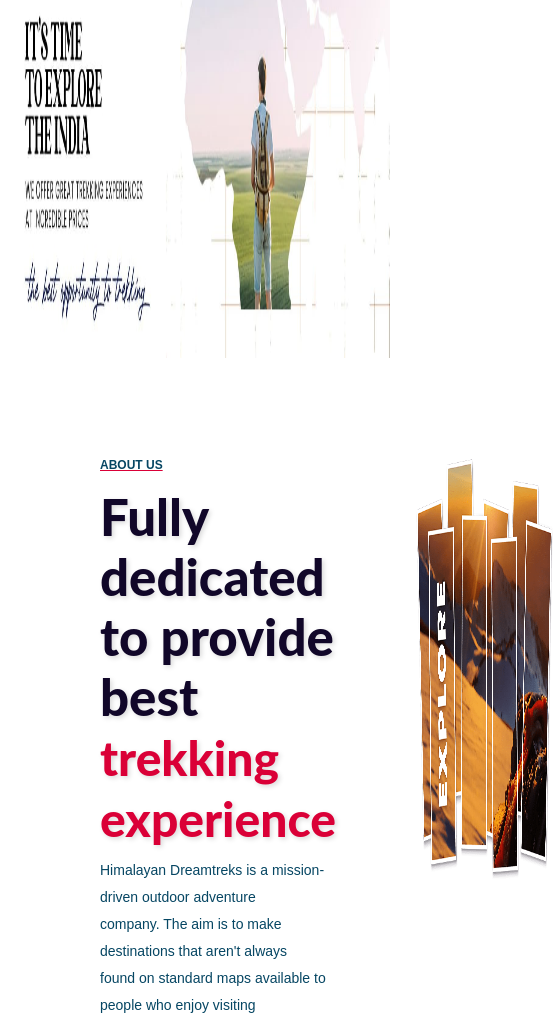
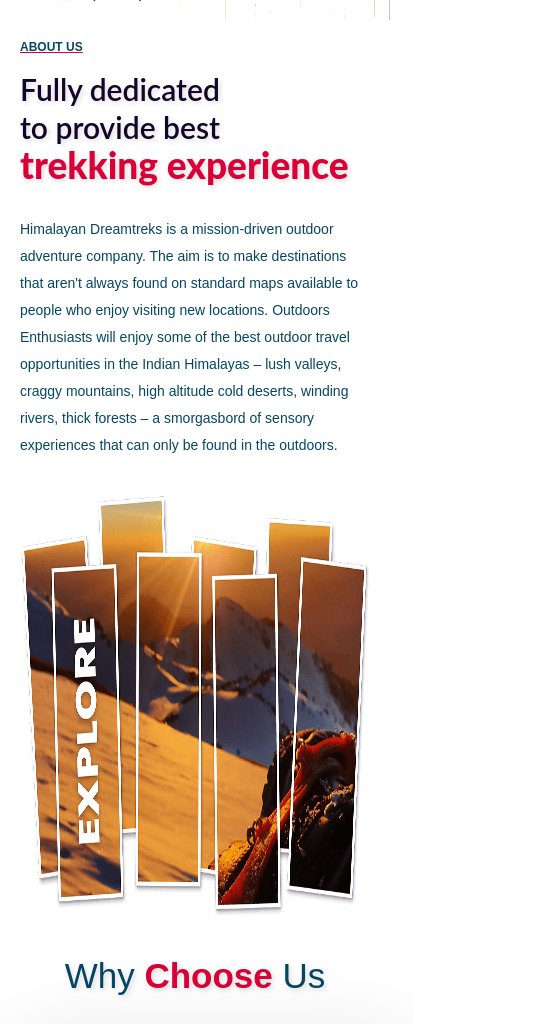
Before and after one commit to Meowlancing/Himalayan-Treks-Frontend, a React (Create React App) app: page /about-us in a window 390 px wide. Shown: the part 406-1430 px from the top of the page, 553 px wide, since content can reach past the window. Built offline with nearby package versions, Linux system fonts and the light colour scheme.

Commit message:
about us half responsive

```diff
--- a/src/pages/AboutUs.jsx
+++ b/src/pages/AboutUs.jsx
@@ -25,14 +25,13 @@ const AboutUs = () => {
             <span className="trekspan">trekking experience</span>
           </h2>
           <p>
-            Himalayan Dreamtreks is a mission-driven outdoor adventure <br />{" "}
-            company. The aim is to make destinations that aren't always <br />{" "}
-            found on standard maps available to people who enjoy visiting <br />{" "}
-            new locations. Outdoors Enthusiasts will enjoy some of the best{" "}
-            <br /> outdoor travel opportunities in the Indian Himalayas – lush{" "}
-            <br /> valleys, craggy mountains, high altitude cold deserts,
-            winding <br /> rivers, thick forests – a smorgasbord of sensory
-            experiences <br /> that can only be found in the outdoors.
+            Himalayan Dreamtreks is a mission-driven outdoor adventure company.
+            The aim is to make destinations that aren't always found on standard
+            maps available to people who enjoy visiting new locations. Outdoors
+            Enthusiasts will enjoy some of the best outdoor travel opportunities
+            in the Indian Himalayas – lush valleys, craggy mountains, high
+            altitude cold deserts, winding rivers, thick forests – a smorgasbord
+            of sensory experiences that can only be found in the outdoors.
           </p>
         </div>
         <div className="ExploreImg">
@@ -119,7 +118,7 @@ const AboutUs = () => {
           <img src="https://himalayandreamtreks.in/wp-content/uploads/2021/03/1614603112788-min-1-1-min.jpeg" />
         </div>
         <div className="FounderInfo">
-          <span></span> <p>Founder</p> <br /> <h2>SOBENDRA SINGH</h2> <br />{" "}
+          <span></span> <p>Founder</p> <br /> <h2>SOBENDRA SINGH</h2>
           <p>
             Our founder Mr. Sobendra Singh is an outdoor enthusiast & wanderlust{" "}
             <br /> nature person. Continuously working hard for the growth of{" "}
--- a/src/pages/styles/about.css
+++ b/src/pages/styles/about.css
@@ -10,6 +10,7 @@
 .AboutUs .ExploreImg img {
   height: 50vh;
   width: 35vw;
+  transform: scale(1.2);
 }
 .AboutUs .ExploreImg {
   margin-left: 5rem;
@@ -30,6 +31,7 @@
   font-size: 14px;
   font-weight: 500;
   line-height: 27px;
+  width: 80%;
 }
 .AboutUs h2 {
   color: #110729;
@@ -147,3 +149,45 @@
   height: 50vh;
   width: 28vw;
 }
+
+
+@media only screen and (max-width: 500px) {
+  .AboutUs .AboutHeader img{
+    height: 40vh;
+  }
+  .AboutUs .AbtUsContainer{
+    flex-direction: column;
+    margin: 20px;
+  }
+  .AboutUs  h2{
+    font-size: 30px;
+    line-height: 38px;
+    margin-bottom: 30px;
+    font-weight: 600;
+  }
+  .AboutUs .trekspan{
+    font-size: 37px;
+  }
+  .AboutUs p{
+    line-height: 27px;
+    width: 100%;
+  }
+  .AboutUs .ExploreImg{
+    margin: 20px 0;
+  }
+  .AboutUs .ExploreImg img {
+    height: 50vh;
+    width: 100%;
+    transform: scale(1);
+  }
+    .AboutUs .WhyUs h2{
+      font-size: 35px;
+    }
+    .AboutUs .WhyUs .cards{
+      margin: 10px;
+      flex-direction: column;
+    }
+    .AboutUs .ImgGallery{
+
+    }
+}
```
